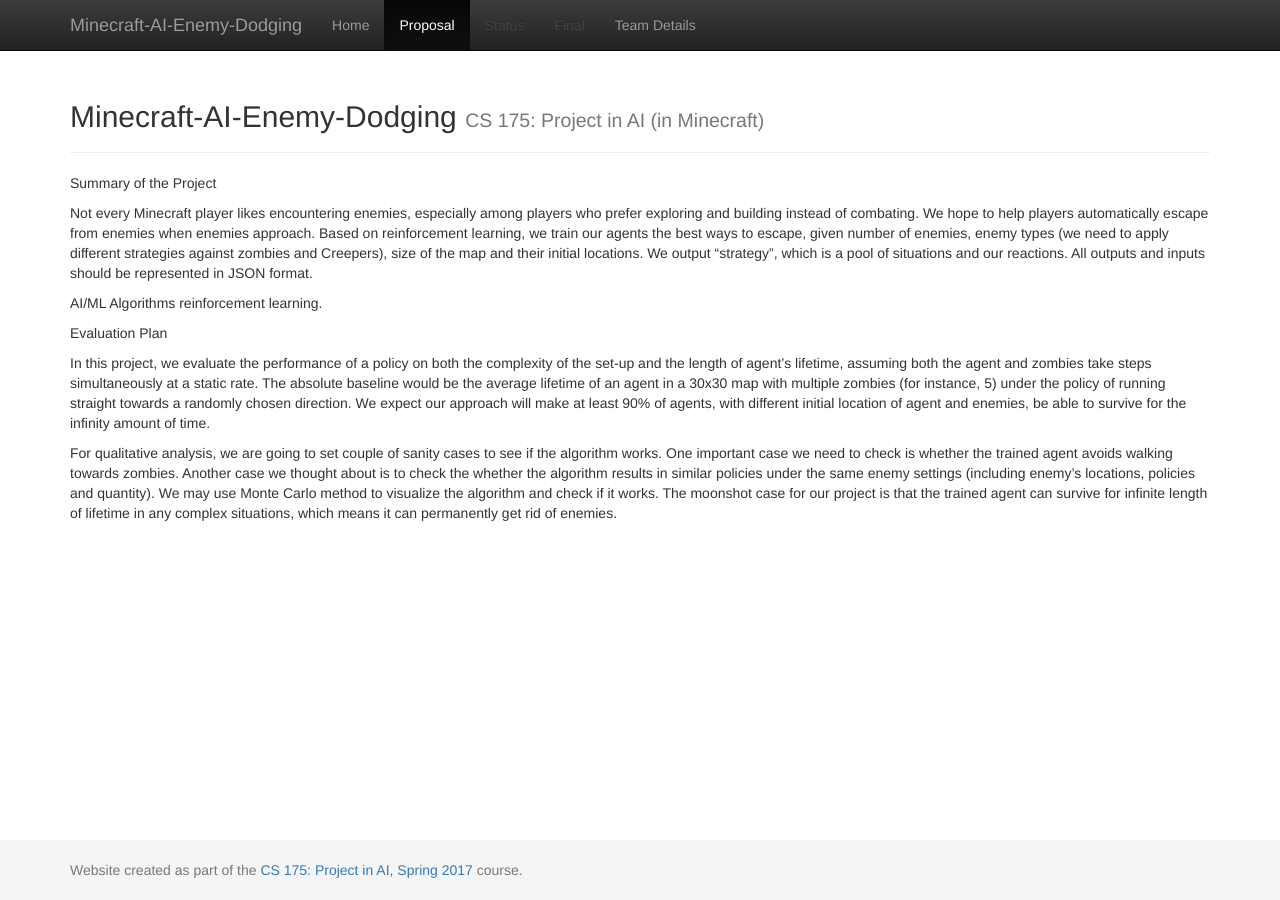
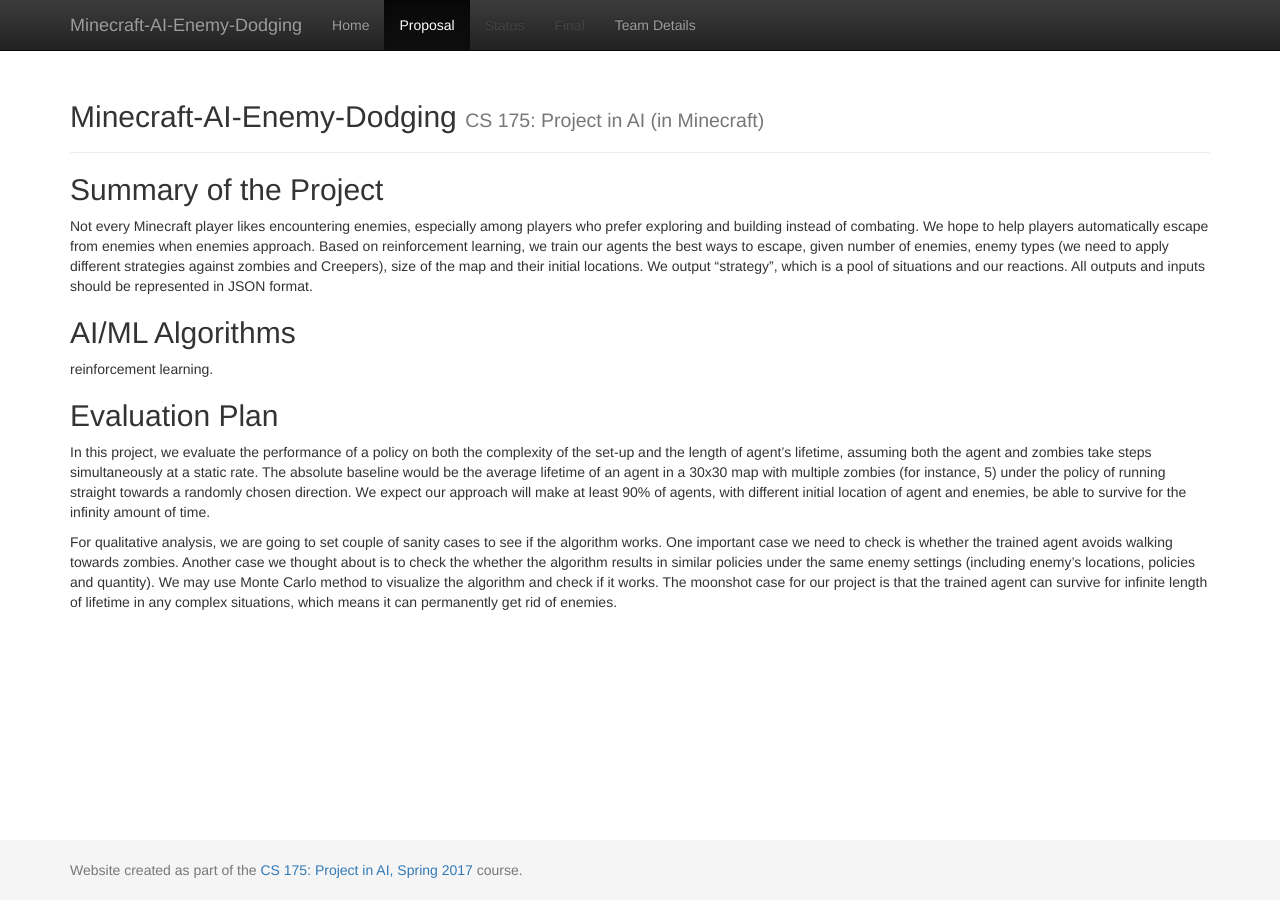
Before and after one commit to Leoll1020/Greedy-Panicky--Grab-Those-Patty, a Jekyll site: the page built from docs/proposal.md, in a window 1280 px wide. Built offline with Jekyll 4.4.1, drawn with Linux system fonts in a browser that asks for light colours.

```diff
--- a/docs/proposal.md
+++ b/docs/proposal.md
@@ -3,14 +3,14 @@ layout: default
 title: Proposal
 ---
 
-Summary of the Project
+## Summary of the Project
 
 Not every Minecraft player likes encountering enemies, especially among players who prefer exploring and building instead of combating. We hope to help players automatically escape from enemies when enemies approach. Based on reinforcement learning, we train our agents the best ways to escape, given number of enemies, enemy types (we need to apply different strategies against zombies and Creepers), size of the map and their initial locations. We output “strategy”, which is a pool of situations and our reactions. All outputs and inputs should be represented in JSON format.
 
-AI/ML Algorithms
+## AI/ML Algorithms
 reinforcement learning.
 
-Evaluation Plan
+## Evaluation Plan
 
 In this project, we evaluate the performance of a policy on both the complexity of the set-up and the length of agent’s lifetime, assuming both the agent and zombies take steps simultaneously at a static rate. The absolute baseline would be the average lifetime of an agent in a 30x30 map with multiple zombies (for instance, 5) under the policy of running straight towards a randomly chosen direction. We expect our approach will make at least 90% of agents, with different initial location of agent and enemies, be able to survive for the infinity amount of time.
 
```
